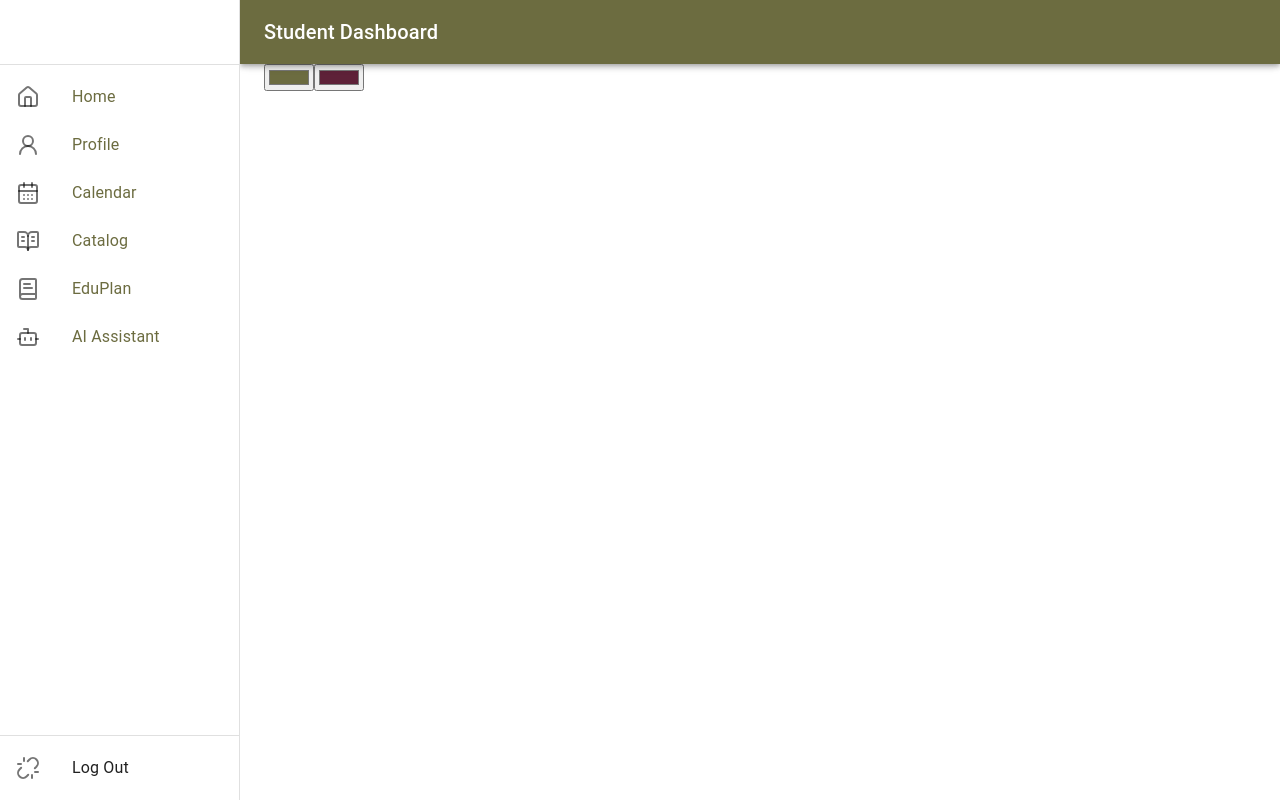
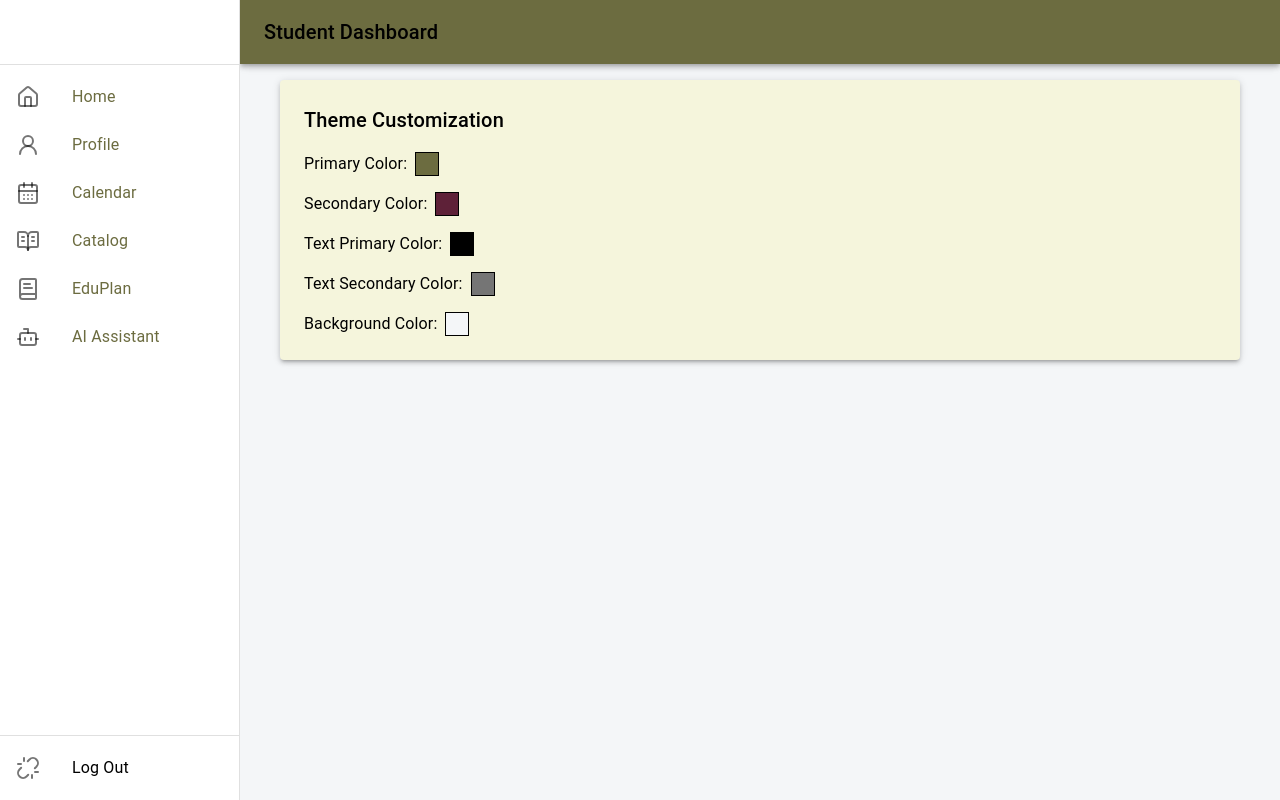
Before and after one commit to JoyZhang2023/Scholars-Saga, a Next.js app: page /student-calendar in a window 1280 px wide. Built offline with nearby package versions, Linux system fonts and the light colour scheme.

Commit message:
Working on a single browser, will work on a database connection for consistent usage now but want this pushed up to avoid any breaking

```diff
--- /dev/null
+++ b/app/api/theme/themes.ts
@@ -0,0 +1,44 @@
+import prisma from "../../../lib/prisma";
+
+export async function GET() {
+    try {
+        const themeSettings = await prisma.themeSettings.findFirst(); // Assuming there is only one global theme setting
+        if (!themeSettings) {
+            return new Response('Theme settings not found', { status: 404 });
+        }
+        return new Response(JSON.stringify(themeSettings), { status: 200 });
+    } catch (error) {
+        console.error('Error fetching theme settings:', error);
+        return new Response('Error fetching theme settings', { status: 500 });
+    }
+}
+
+export async function POST(request: Request) {
+    try {
+        const { primaryColor, secondaryColor, textPrimary, textSecondary, backgroundDefault } = await request.json();
+
+        const updatedThemeSettings = await prisma.themeSettings.upsert({
+            where: { id: 1 },
+            update: {
+                primary_color: primaryColor,
+                secondary_color: secondaryColor,
+                text_primary: textPrimary,
+                text_secondary: textSecondary,
+                background_default: backgroundDefault,
+            },
+            create: {
+                id: 1,
+                primary_color: primaryColor,
+                secondary_color: secondaryColor,
+                text_primary: textPrimary,
+                text_secondary: textSecondary,
+                background_default: backgroundDefault,
+            },
+        });
+
+        return new Response(JSON.stringify(updatedThemeSettings), { status: 200 });
+    } catch (error) {
+        console.error('Error updating theme settings:', error);
+        return new Response('Error updating theme settings', { status: 500 });
+    }
+}
--- a/components/Navbar_student.tsx
+++ b/components/Navbar_student.tsx
@@ -27,16 +27,19 @@ const routes = ['/', '/profile', '/student-calendar', '/books', '/textbooks', '/
 
 // Called prototype because I was messing around with the icons/routing and search, but that might not
 // be located within the same file in the final implementation
+
+// IMPORTANT: YOU CAN CHANGE WHAT COLOR IS USED TO IMPACT THE COMPONENTS ACCORDING TO A GIVEN THEME LIKE 'text.primary
+// TO IMPACT THE SIDE NAVBAR TEXT WITH THE OTHER TEXT COLORINGS
 export default function NavbarStudentPrototype() {
      return (
         <Box sx={{ display: 'flex' }}>
             <CssBaseline />
             <AppBar
                 position="fixed"
-                sx={{ width: `calc(100% - ${drawerWidth}px)`, ml: `${drawerWidth}px` }}
+                sx={{ width: `calc(100% - ${drawerWidth}px)`, ml: `${drawerWidth}px`, color: 'text.primary' }}
             >
                 <Toolbar>
-                    <Typography variant="h6" noWrap component="div" align={"center"}>
+                    <Typography variant="h6" noWrap component="div" align={"center"} color= {'text.primary'}>
                         Student Dashboard
                     </Typography>
                 </Toolbar>
@@ -51,7 +54,8 @@ export default function NavbarStudentPrototype() {
                         width: drawerWidth,
                         boxSizing: 'border-box',
                         display: 'flex',
-                        flexDirection: 'column'
+                        flexDirection: 'column',
+
                     },
                 }}
                 variant="permanent"
--- a/components/Theme_Component.tsx
+++ b/components/Theme_Component.tsx
@@ -1,22 +1,147 @@
 import React from 'react';
 import { useThemeContext } from '../styles/theme';
+import Box from '@mui/material/Box';
+import TextField from '@mui/material/TextField';
+import Typography from '@mui/material/Typography';
+import Paper from '@mui/material/Paper';
 
 const ThemeChanger: React.FC = () => {
-    const { primaryColor, setPrimaryColor, secondaryColor, setSecondaryColor } = useThemeContext();
+    const {
+        primaryColor, setPrimaryColor,
+        secondaryColor, setSecondaryColor,
+        textPrimary, setTextPrimary,
+        textSecondary, setTextSecondary,
+        backgroundDefault, setBackgroundDefault
+    } = useThemeContext();
+
+    const handleColorBoxClick = (inputId: string) => {
+        const input = document.getElementById(inputId) as HTMLInputElement;
+        if (input) {
+            input.click();
+        }
+    };
 
     return (
-        <div>
-            <input
+        <Paper elevation={3} sx={{ padding: 3, margin: 2, backgroundColor: 'beige' }}>
+            <Box sx={{ display: 'flex', flexDirection: 'column', gap: 2 }}>
+                <Typography variant="h6">Theme Customization</Typography>
+
+                <Box sx={{ display: 'flex', alignItems: 'center', gap: 1 }}>
+                    <Typography>Primary Color:</Typography>
+                    <TextField
+                        id="primary-color-input"
                         type="color"
                         value={primaryColor}
                         onChange={(e) => setPrimaryColor(e.target.value)}
+                        variant="outlined"
+                        size="small"
+                        sx={{ visibility: 'hidden', position: 'absolute' }}
                     />
-            <input
+                    <Box
+                        sx={{
+                            width: 24,
+                            height: 24,
+                            backgroundColor: primaryColor,
+                            border: '1px solid #000',
+                            cursor: 'pointer'
+                        }}
+                        onClick={() => handleColorBoxClick('primary-color-input')}
+                    />
+                </Box>
+
+                <Box sx={{ display: 'flex', alignItems: 'center', gap: 1 }}>
+                    <Typography>Secondary Color:</Typography>
+                    <TextField
+                        id="secondary-color-input"
                         type="color"
                         value={secondaryColor}
                         onChange={(e) => setSecondaryColor(e.target.value)}
+                        variant="outlined"
+                        size="small"
+                        sx={{ visibility: 'hidden', position: 'absolute' }}
                     />
-        </div>
+                    <Box
+                        sx={{
+                            width: 24,
+                            height: 24,
+                            backgroundColor: secondaryColor,
+                            border: '1px solid #000',
+                            cursor: 'pointer'
+                        }}
+                        onClick={() => handleColorBoxClick('secondary-color-input')}
+                    />
+                </Box>
+
+                <Box sx={{ display: 'flex', alignItems: 'center', gap: 1 }}>
+                    <Typography>Text Primary Color:</Typography>
+                    <TextField
+                        id="text-primary-color-input"
+                        type="color"
+                        value={textPrimary}
+                        onChange={(e) => setTextPrimary(e.target.value)}
+                        variant="outlined"
+                        size="small"
+                        sx={{ visibility: 'hidden', position: 'absolute' }}
+                    />
+                    <Box
+                        sx={{
+                            width: 24,
+                            height: 24,
+                            backgroundColor: textPrimary,
+                            border: '1px solid #000',
+                            cursor: 'pointer'
+                        }}
+                        onClick={() => handleColorBoxClick('text-primary-color-input')}
+                    />
+                </Box>
+
+                <Box sx={{ display: 'flex', alignItems: 'center', gap: 1 }}>
+                    <Typography>Text Secondary Color:</Typography>
+                    <TextField
+                        id="text-secondary-color-input"
+                        type="color"
+                        value={textSecondary}
+                        onChange={(e) => setTextSecondary(e.target.value)}
+                        variant="outlined"
+                        size="small"
+                        sx={{ visibility: 'hidden', position: 'absolute' }}
+                    />
+                    <Box
+                        sx={{
+                            width: 24,
+                            height: 24,
+                            backgroundColor: textSecondary,
+                            border: '1px solid #000',
+                            cursor: 'pointer'
+                        }}
+                        onClick={() => handleColorBoxClick('text-secondary-color-input')}
+                    />
+                </Box>
+
+                <Box sx={{ display: 'flex', alignItems: 'center', gap: 1 }}>
+                    <Typography>Background Color:</Typography>
+                    <TextField
+                        id="background-color-input"
+                        type="color"
+                        value={backgroundDefault}
+                        onChange={(e) => setBackgroundDefault(e.target.value)}
+                        variant="outlined"
+                        size="small"
+                        sx={{ visibility: 'hidden', position: 'absolute' }}
+                    />
+                    <Box
+                        sx={{
+                            width: 24,
+                            height: 24,
+                            backgroundColor: backgroundDefault,
+                            border: '1px solid #000',
+                            cursor: 'pointer'
+                        }}
+                        onClick={() => handleColorBoxClick('background-color-input')}
+                    />
+                </Box>
+            </Box>
+        </Paper>
     );
 };
 
--- a/styles/theme.tsx
+++ b/styles/theme.tsx
@@ -1,16 +1,25 @@
 'use client';
-import React, {createContext, useState, useMemo, useContext, useEffect} from 'react';
-import { ThemeProvider as MUIThemeProvider, createTheme } from '@mui/material';
+import React, { createContext, useState, useMemo, useContext, useEffect } from 'react';
+import { ThemeProvider as MUIThemeProvider, createTheme } from '@mui/material/styles';
 
+// Define the type for the theme context
 interface ThemeContextType {
     primaryColor: string;
     setPrimaryColor: (color: string) => void;
     secondaryColor: string;
     setSecondaryColor: (color: string) => void;
+    textPrimary: string;
+    setTextPrimary: (color: string) => void;
+    textSecondary: string;
+    setTextSecondary: (color: string) => void;
+    backgroundDefault: string;
+    setBackgroundDefault: (color: string) => void;
 }
 
+// Create the context
 const ThemeContext = createContext<ThemeContextType | undefined>(undefined);
 
+// Custom hook for consuming the theme context
 export const useThemeContext = () => {
     const context = useContext(ThemeContext);
     if (!context) {
@@ -19,16 +28,14 @@ export const useThemeContext = () => {
     return context;
 };
 
+// ThemeProvider component
 export const ThemeProvider: React.FC<{ children: React.ReactNode }> = ({ children }) => {
-    const [primaryColor, setPrimaryColor] = useState<string>(() => {
-        return localStorage.getItem('primaryColor') || '#6c6c40';
-    });
+    const [primaryColor, setPrimaryColor] = useState<string>(() => localStorage.getItem('primaryColor') || '#6c6c40');
+    const [secondaryColor, setSecondaryColor] = useState<string>(() => localStorage.getItem('secondaryColor') || '#5e2138');
+    const [textPrimary, setTextPrimary] = useState<string>(() => localStorage.getItem('textPrimary') || '#000000');
+    const [textSecondary, setTextSecondary] = useState<string>(() => localStorage.getItem('textSecondary') || '#757575');
+    const [backgroundDefault, setBackgroundDefault] = useState<string>(() => localStorage.getItem('backgroundDefault') || '#f4f6f8');
 
-    const [secondaryColor, setSecondaryColor] = useState<string>(() => {
-        return localStorage.getItem('secondaryColor') || '#5e2138';
-    });
-
-    // LocalStorage to hold the new colors
     useEffect(() => {
         localStorage.setItem('primaryColor', primaryColor);
     }, [primaryColor]);
@@ -37,6 +44,19 @@ export const ThemeProvider: React.FC<{ children: React.ReactNode }> = ({ childre
         localStorage.setItem('secondaryColor', secondaryColor);
     }, [secondaryColor]);
 
+    useEffect(() => {
+        localStorage.setItem('textPrimary', textPrimary);
+    }, [textPrimary]);
+
+    useEffect(() => {
+        localStorage.setItem('textSecondary', textSecondary);
+    }, [textSecondary]);
+
+    useEffect(() => {
+        localStorage.setItem('backgroundDefault', backgroundDefault);
+    }, [backgroundDefault]);
+
+    // Memoize theme to prevent unnecessary recalculations
     const theme = useMemo(() => createTheme({
         palette: {
             primary: {
@@ -45,11 +65,24 @@ export const ThemeProvider: React.FC<{ children: React.ReactNode }> = ({ childre
             secondary: {
                 main: secondaryColor,
             },
+            text: {
+                primary: textPrimary,
+                secondary: textSecondary,
+            },
+            background: {
+                default: backgroundDefault,
+            },
         },
-    }), [primaryColor, secondaryColor]);
+    }), [primaryColor, secondaryColor, textPrimary, textSecondary, backgroundDefault]);
 
     return (
-        <ThemeContext.Provider value={{ primaryColor, setPrimaryColor, secondaryColor, setSecondaryColor }}>
+        <ThemeContext.Provider value={{
+            primaryColor, setPrimaryColor,
+            secondaryColor, setSecondaryColor,
+            textPrimary, setTextPrimary,
+            textSecondary, setTextSecondary,
+            backgroundDefault, setBackgroundDefault
+        }}>
             <MUIThemeProvider theme={theme}>
                 {children}
             </MUIThemeProvider>
```
Also changed, not shown: styles/global.css (line endings or trailing spaces), 1 other file (tests, documents, lock files or other folders). Lines whose indentation alone changed are shown as unchanged.
